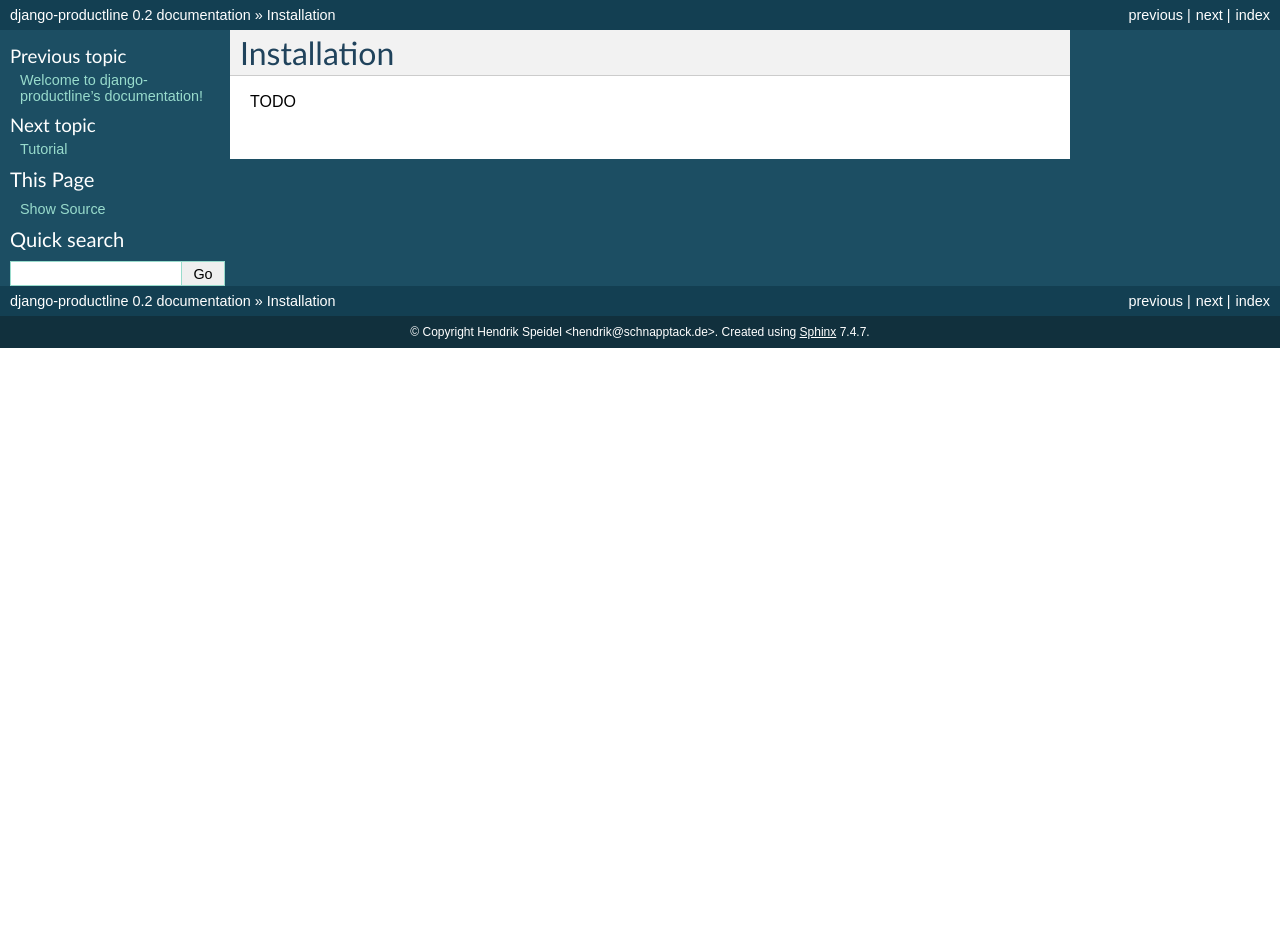
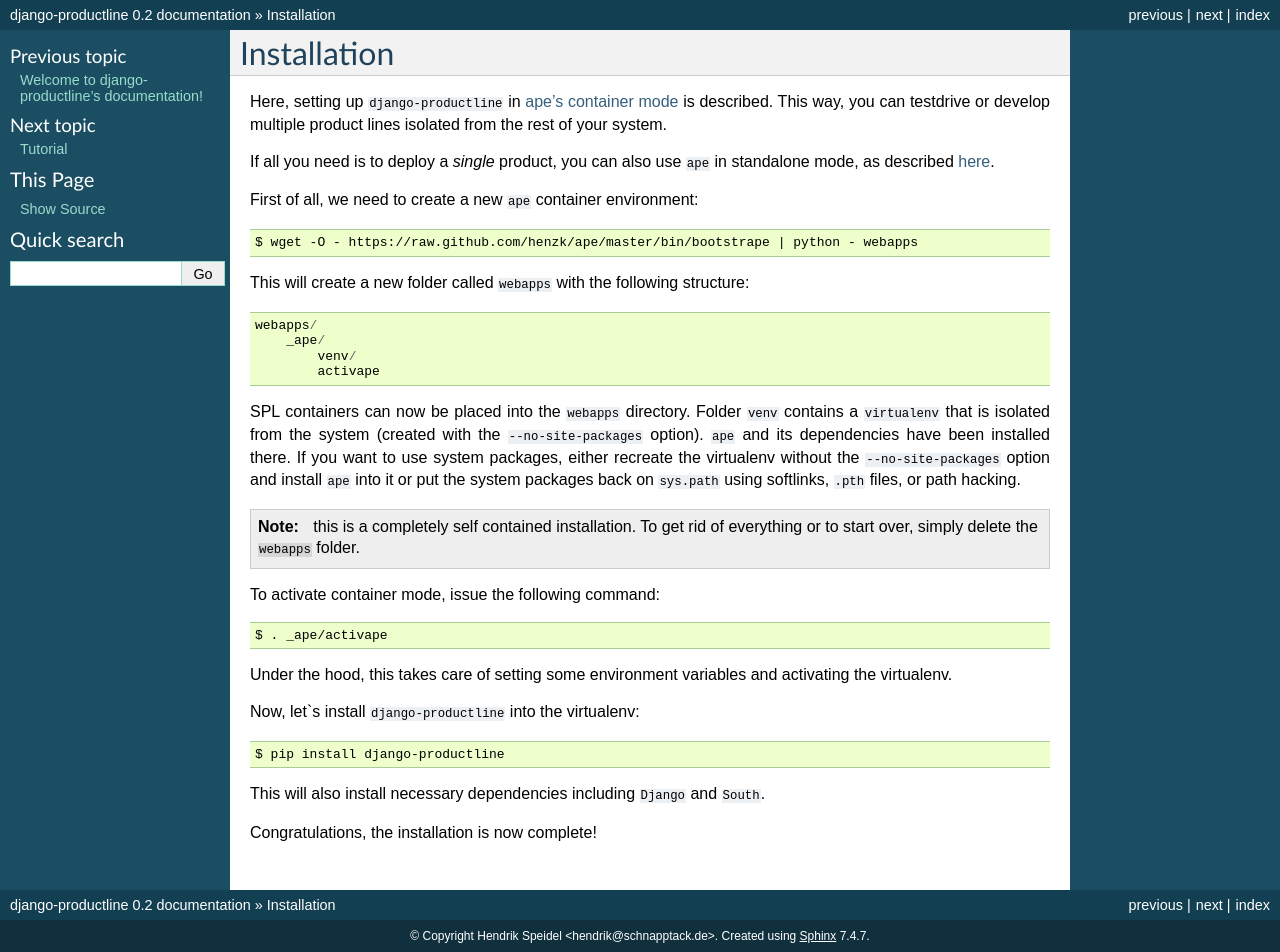
Before and after one commit to henzk/django-productline, a Sphinx documentation site: the page built from docs/install.rst, in a window 1280 px wide. Built offline with Sphinx 7.4.7, drawn with Linux system fonts in a browser that asks for light colours; formulas are drawn with MathJax 3; before the commit the page ends 900 px from its top, so only the background shows below that.

Commit message:
docs: added installation instructions

```diff
--- a/docs/install.rst
+++ b/docs/install.rst
@@ -2,4 +2,43 @@
 Installation
 ###############################################################
 
-TODO
+Here, setting up ``django-productline`` in `ape's container mode <http://ape.readthedocs.org/en/latest/modes.html#container-mode>`_
+is described. This way, you can testdrive or develop multiple product lines isolated from the rest of your system.
+
+If all you need is to deploy a *single* product, you can also use ``ape`` in standalone mode, as described
+`here <http://ape.readthedocs.org/en/latest/install.html#installing-ape-globally>`_.
+
+First of all, we need to create a new ``ape`` container environment::
+
+    $ wget -O - https://raw.github.com/henzk/ape/master/bin/bootstrape | python - webapps
+
+This will create a new folder called ``webapps`` with the following structure::
+
+    webapps/
+        _ape/
+            venv/
+            activape
+
+SPL containers can now be placed into the ``webapps`` directory.
+Folder ``venv`` contains a ``virtualenv`` that is isolated from the system (created with the ``--no-site-packages`` option).
+``ape`` and its dependencies have been installed there. If you want to use system packages, either recreate the virtualenv without the ``--no-site-packages`` option and install ``ape`` into it or
+put the system packages back on ``sys.path`` using softlinks, ``.pth`` files, or path hacking.
+
+.. note::
+
+    this is a completely self contained installation. To get rid of everything or to start over, simply delete the ``webapps`` folder.
+
+
+To activate container mode, issue the following command::
+
+    $ . _ape/activape
+
+Under the hood, this takes care of setting some environment variables and activating the virtualenv.
+
+Now, let`s install ``django-productline`` into the virtualenv::
+
+    $ pip install django-productline
+
+This will also install necessary dependencies including ``Django`` and ``South``.
+
+Congratulations, the installation is now complete!
```
